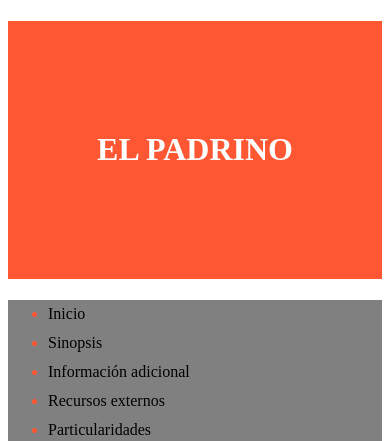
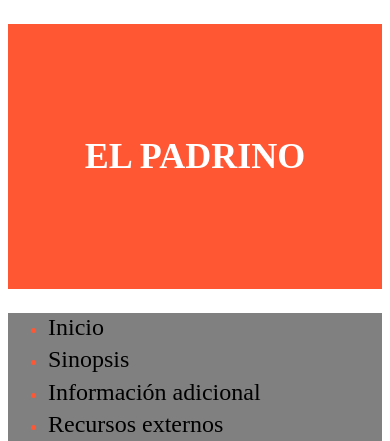
Before and after one commit to uo67609/uo67609.github.io, a plain HTML site: page index.html in a window 390 px wide. Shown: the top 441 px of the page. Drawn offline with Linux system fonts and the light colour scheme.

Commit message:
primera prueba de media queries para aceptar moviles

```diff
--- a/index.html
+++ b/index.html
@@ -6,12 +6,9 @@
     <meta charset="UTF-8"/>
     <base href="https://uo67609.github.io"/>
     <title>UO67609</title>
-    <link rel="stylesheet" type="text/css" href="https://uo67609.github.io/practica1/estilo.css"/>
-
-
-
+    <link rel="stylesheet" media="all and (min-device-width: 1024px)" type="text/css" href="https://uo67609.github.io/practica1/estilo.css"/>
+    <link rel="stylesheet" media="all and (max-device-width: 1023px)" type="text/css" href="https://uo67609.github.io/practica1/mobile.css"/>
 </head>
-
 <body>
     <h1>El padrino</h1>
     <nav>
```
Also changed, not shown: practica1/desarrollo.html (+2 -1 lines), practica1/particularidades.html (+2 -4 lines), practica1/recursosExternos.html (+2 -1 lines), practica1/sinopsis.html (+2 -4 lines).
